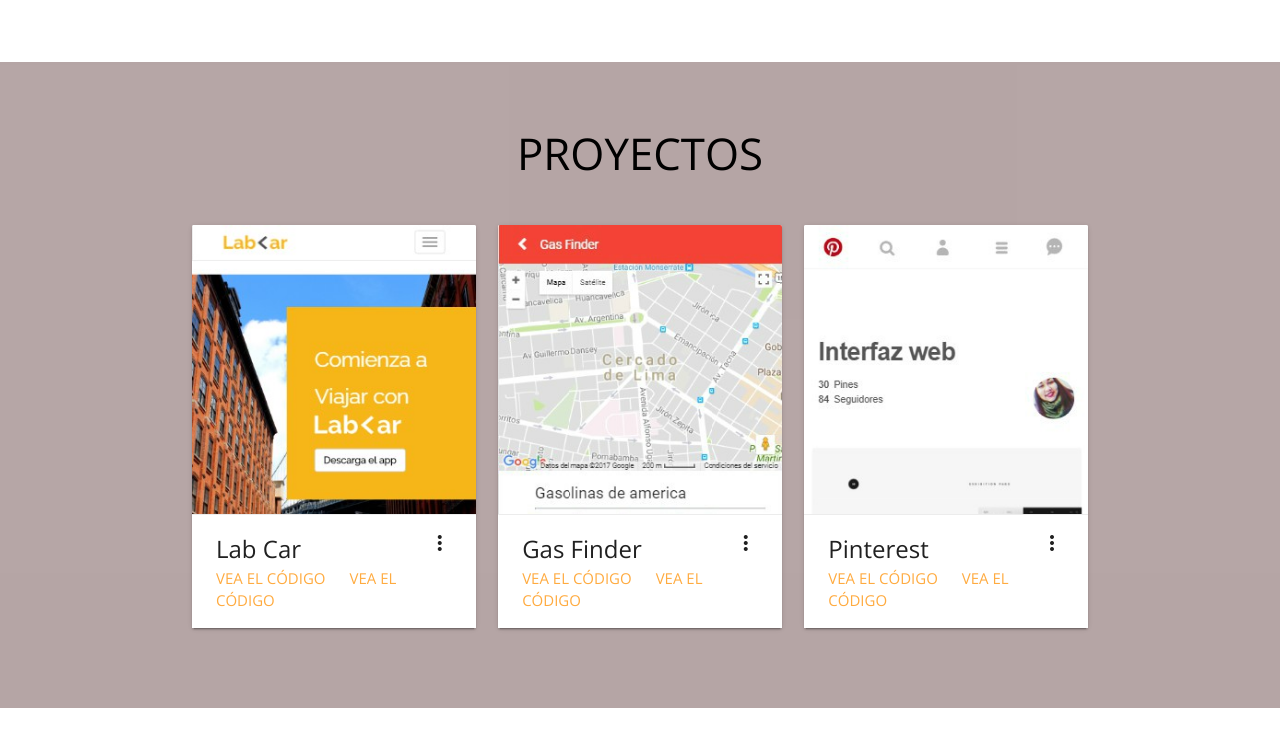
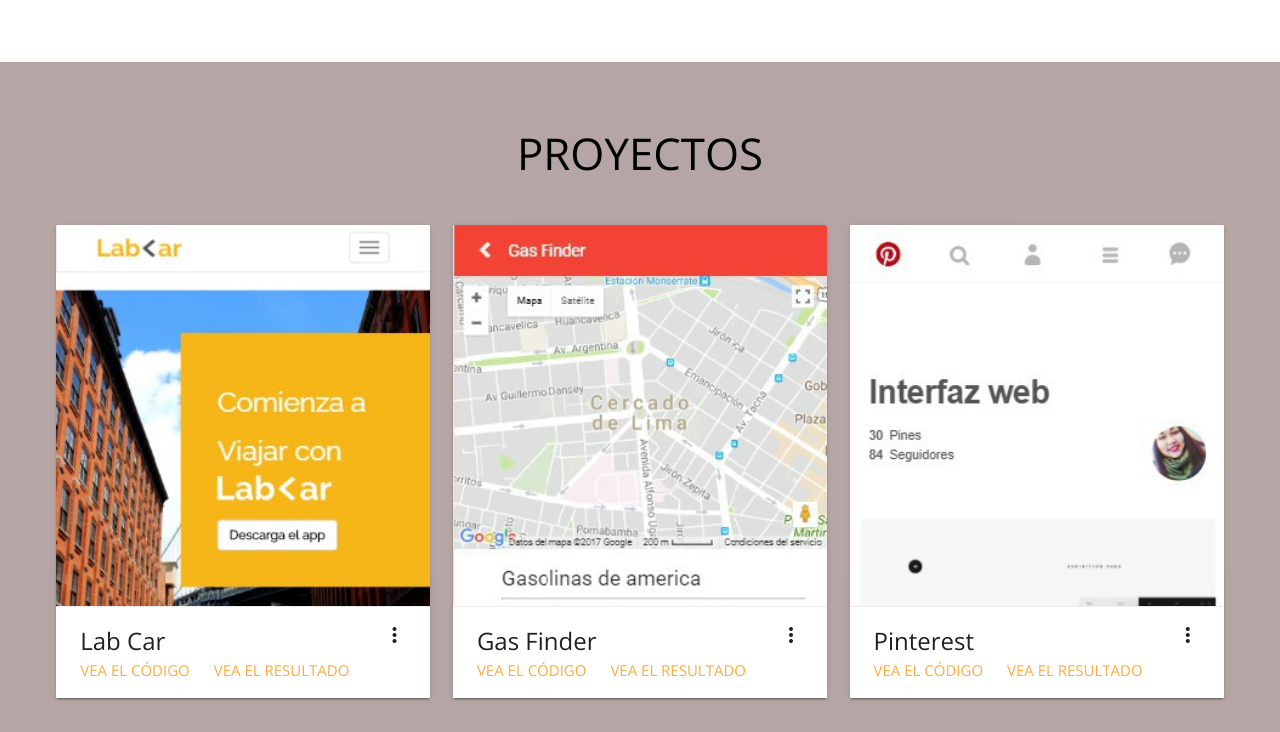
Before and after one commit to dianaVidalC/Portafolio, a website: page index.html in a window 1280 px wide. Shown: the part 1968-2700 px from the top of the page. Drawn offline with nearby package versions, Linux system fonts and the light colour scheme; files whose address does not match are found by name; a web font is replaced by a local one.

Commit message:
link al repositorio

```diff
--- a/index.html
+++ b/index.html
@@ -208,7 +208,6 @@
 </section>
 <section id="proyectos" class="proyectos">
     <h3 class="center-align">PROYECTOS</h3>
-    <div class="container">
         <div class="row">
             <div class="col s12 m4">
                 <div class="card sticky-action">
@@ -217,11 +216,11 @@
                     </div>
                     <div class="card-action">
                         <span class="card-title activator grey-text text-darken-4">Lab Car<i class="material-icons right">more_vert</i></span>
-                        <p><a href="#">Vea el código</a><a href="#">Vea el código</a></p>
+                        <p><a href="https://github.com/dianaVidalC/ProyectoFinal4" target="_blank">Vea el código</a><a href=" https://dianavidalc.github.io/ProyectoFinal4/" target="_blank">Vea el resultado</a></p>
                     </div>
                     <div class="card-reveal">
                         <span class="card-title grey-text text-darken-4">Lab Car<i class="material-icons right">close</i></span>
-                        <p>Here is some more information about this product that is only revealed once clicked on.</p>
+                        <p>Este proyecto se llamaba labcar, el cual es una empresa de taxis que te permite pedir un taxi, cuando quieras ya donde quieras.Este proyecto era individual y se requería usar el Api de Google Maps y el framework Bootstrap.</p>
                     </div>
                 </div>
             </div>
@@ -232,7 +231,7 @@
                     </div>
                     <div class="card-action">
                         <span class="card-title activator grey-text text-darken-4">Gas Finder<i class="material-icons right">more_vert</i></span>
-                        <p><a href="#">Vea el código</a><a href="#">Vea el código</a></p>
+                        <p><a href="https://github.com/dianaVidalC/Gas-Finder" target="_blank">Vea el código</a><a href="https://dianavidalc.github.io/Gas-Finder/" target="_blank">Vea el resultado</a></p>
                     </div>
                     <div class="card-reveal">
                         <span class="card-title grey-text text-darken-4">Gas Finder<i class="material-icons right">close</i></span>
@@ -247,7 +246,7 @@
                     </div>
                     <div class="card-action">
                         <span class="card-title activator grey-text text-darken-4">Pinterest<i class="material-icons right">more_vert</i></span>
-                        <p><a href="#">Vea el código</a><a href="#">Vea el código</a></p>
+                        <p><a href="https://github.com/dianaVidalC/pinterest-api">Vea el código</a><a href="https://pinterest-board.herokuapp.com/">Vea el resultado</a></p>
                     </div>
                     <div class="card-reveal">
                         <span class="card-title grey-text text-darken-4">Pinterest<i class="material-icons right">close</i></span>
@@ -256,7 +255,6 @@
                 </div>
             </div>
         </div>
-    </div>
 </section>
 <section class="center contacto" id="contacto">
     <div class="row">
--- a/src/scss/main.scss
+++ b/src/scss/main.scss
@@ -142,7 +142,7 @@
 /*proyectos*/
 .proyectos {
   background-color: $color-nav;
-  padding: 3rem 0 3rem 0;
+  padding: 3rem;
   h3{
     padding-bottom: 1.5rem;
   }
```
Also changed, not shown: assets/css/main.css, src/scss/main.css, 2 other files.
